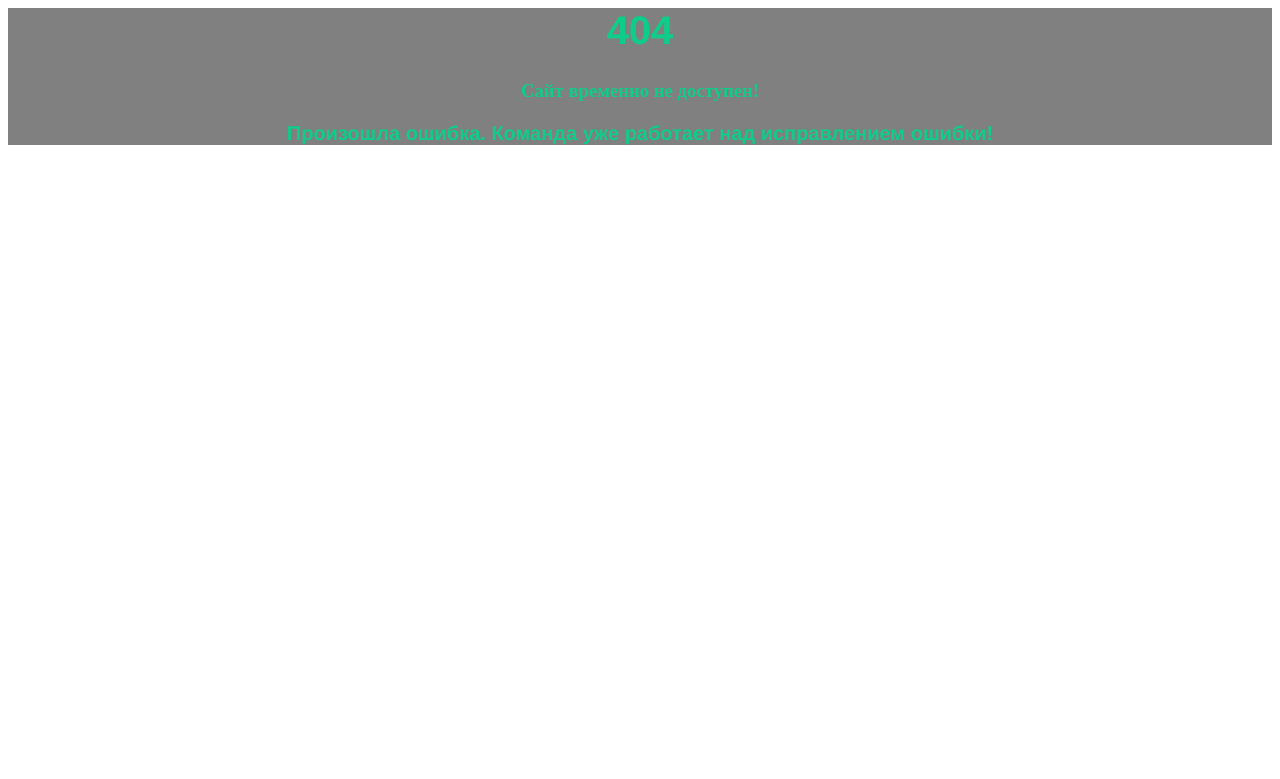
After one commit to ackapga/PHP_7.4-webDevelopment, a PHP site: page /view/error.php in a window 1280 px wide. The commit adds this page. Shown: the top 779 px of the page. Run offline with PHP 8.4, Linux system fonts and the light colour scheme.

Commit message:
5. Добавил Исключения.

```diff
--- a/index.php
+++ b/index.php
@@ -1,4 +1,7 @@
 <?php
+
+require_once 'errorHandler.php';
+require_once 'Logger.php';
 
 $controller = $_GET['controller'] ?? 'index';
 
--- /dev/null
+++ b/view/error.php
@@ -0,0 +1,39 @@
+<html>
+<head>
+    <style type="text/css">
+        p {
+            color: #0ecc8a;
+            font-weight: 900;
+            font-size: 20px;
+            font-family: Helvetica, Arial, sans-serif;
+        }
+
+        div {
+            background-color: gray;
+            text-align: center;
+        }
+
+        h1 {
+            font-weight: 1500;
+            color: #0ecc8a;
+            font-size: 40px;
+            font-family: Helvetica, Arial, sans-serif;
+
+        }
+
+        h3 {
+            color: #0ecc8a;
+        }
+    </style>
+</head>
+
+<body>
+
+<div>
+    <h1>404</h1>
+    <h3>Сайт временно не доступен!</h3>
+    <p>Произошла ошибка. Команда уже работает над исправлением ошибки!</p>
+</div>
+
+</body>
+</html>
--- a/view/registration.php
+++ b/view/registration.php
@@ -27,6 +27,9 @@
     <div class="row">
         <h4 class="text-center">Страница регистрации нового пользователя.</h4>
         <form method="post" class="sign-in-form mt-5 mt-md-5 col-lg-4 col-md-5 col-sm-8">
+            <div class="alert alert-danger <?=$error === null ? 'visually-hidden' : ''?>">
+                <?=$error?>
+            </div>
             <label for="reg_name">Введите ваше имя</label>
             <input type="text" id="reg_name" name="reg_name" class="form-control mb-3" placeholder="Ваше имя" required="" autofocus="">
             <label for="reg_username">Придумайте имя пользователя</label>
```
Also changed, not shown: Logger.php (added, +23 -0 lines), controller/RegistrationController.php (+21 -2 lines), controller/TasksController.php (+8 -0 lines), errorHandler.php (added, +10 -0 lines), model/UserProvider.php (+6 -2 lines), ackapgaDB.db, 1 other file.
